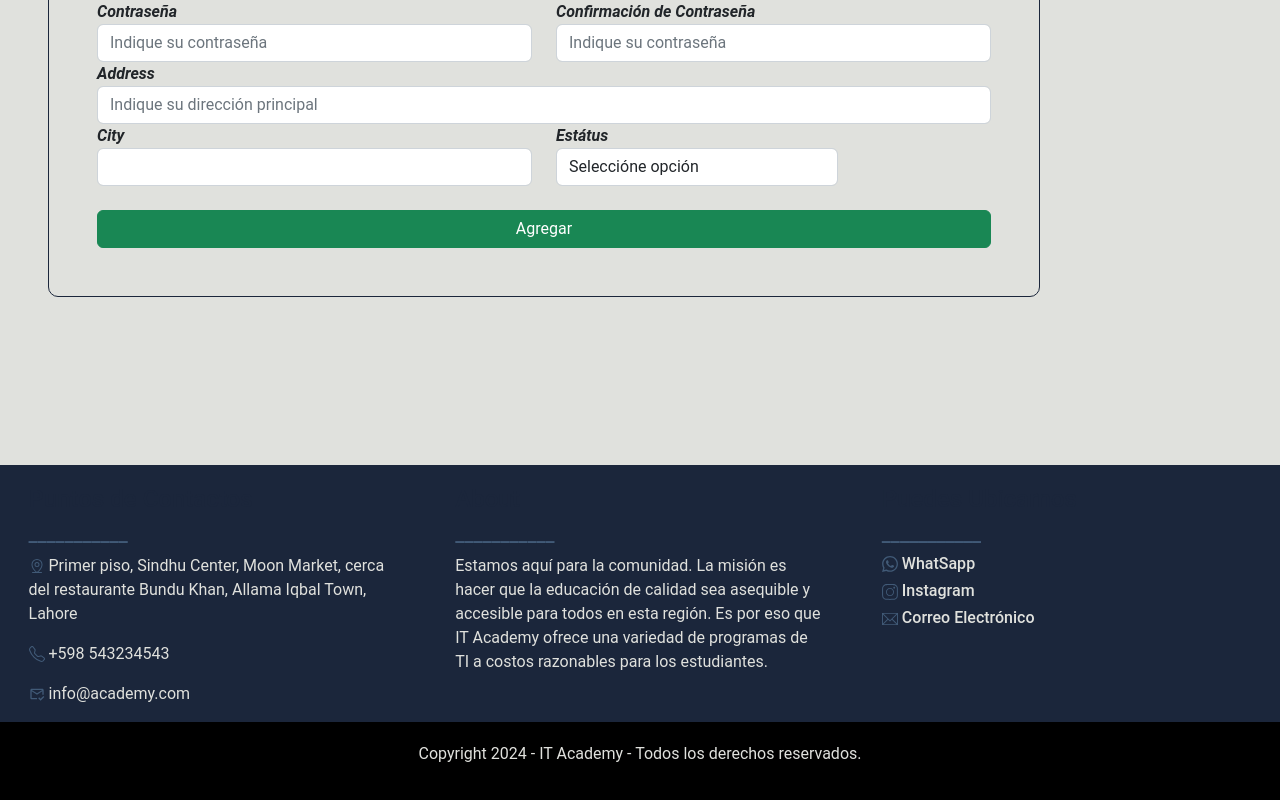
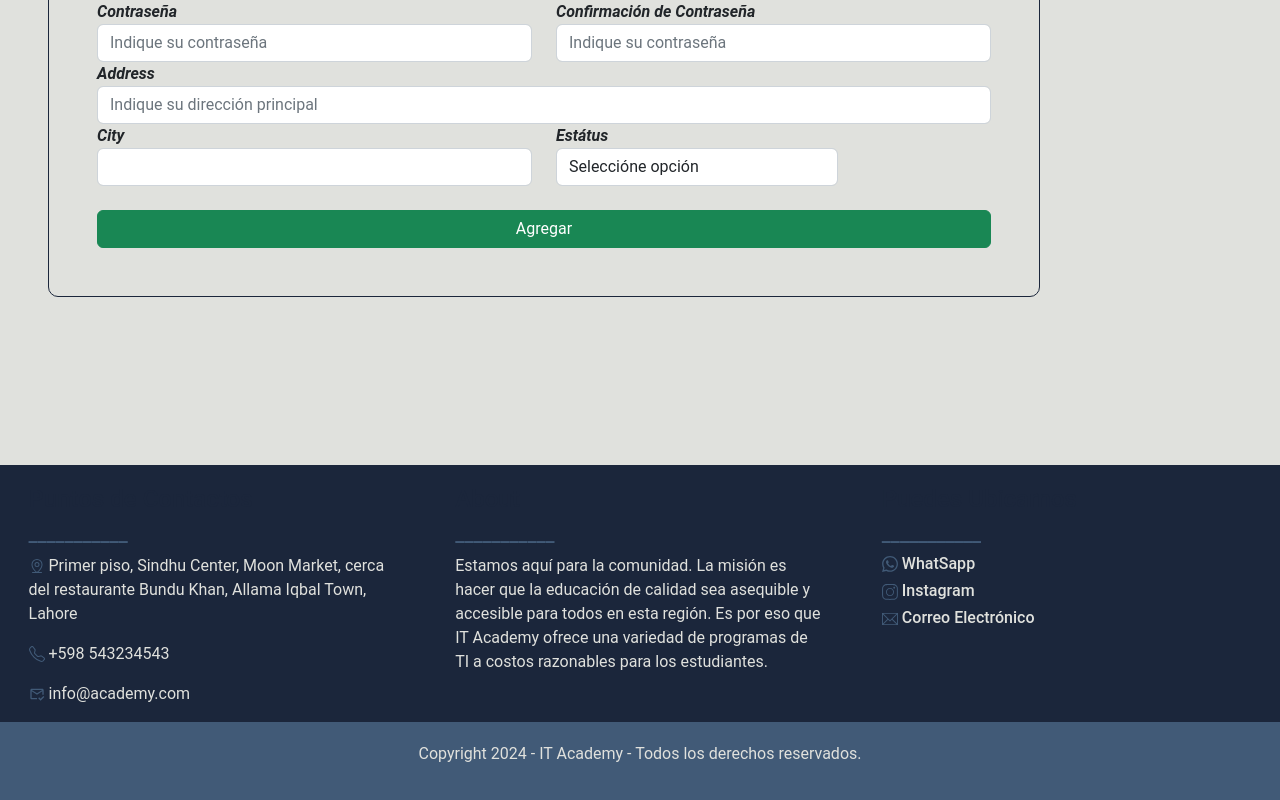
Before and after one commit to Hera222/TrabajoFinal, a React (Vite) app: page /perfil in a window 1280 px wide. Shown: the part 637-1437 px from the top of the page. Built offline with nearby package versions, Linux system fonts and the light colour scheme.

Commit message:
first commit

```diff
--- a/src/home.css
+++ b/src/home.css
@@ -149,9 +149,12 @@ header {
   align-items: start;
   justify-content: space-around;
   background-color: #1B263B;
-  color: #E0E1DD;
+
   margin-top: 120px;
   margin-bottom: 0;
+}
+h3, .footer-body{
+  color: #E0E1DD;
 }
 
 .linea,
@@ -173,7 +176,7 @@ header {
   display: flex;
   justify-content: center;
   align-items: center;
-  background-color: black;
+  background-color: #415A77;
   color:#E0E1DD;
   padding: 20px 0;
   margin-bottom: 0;
```
